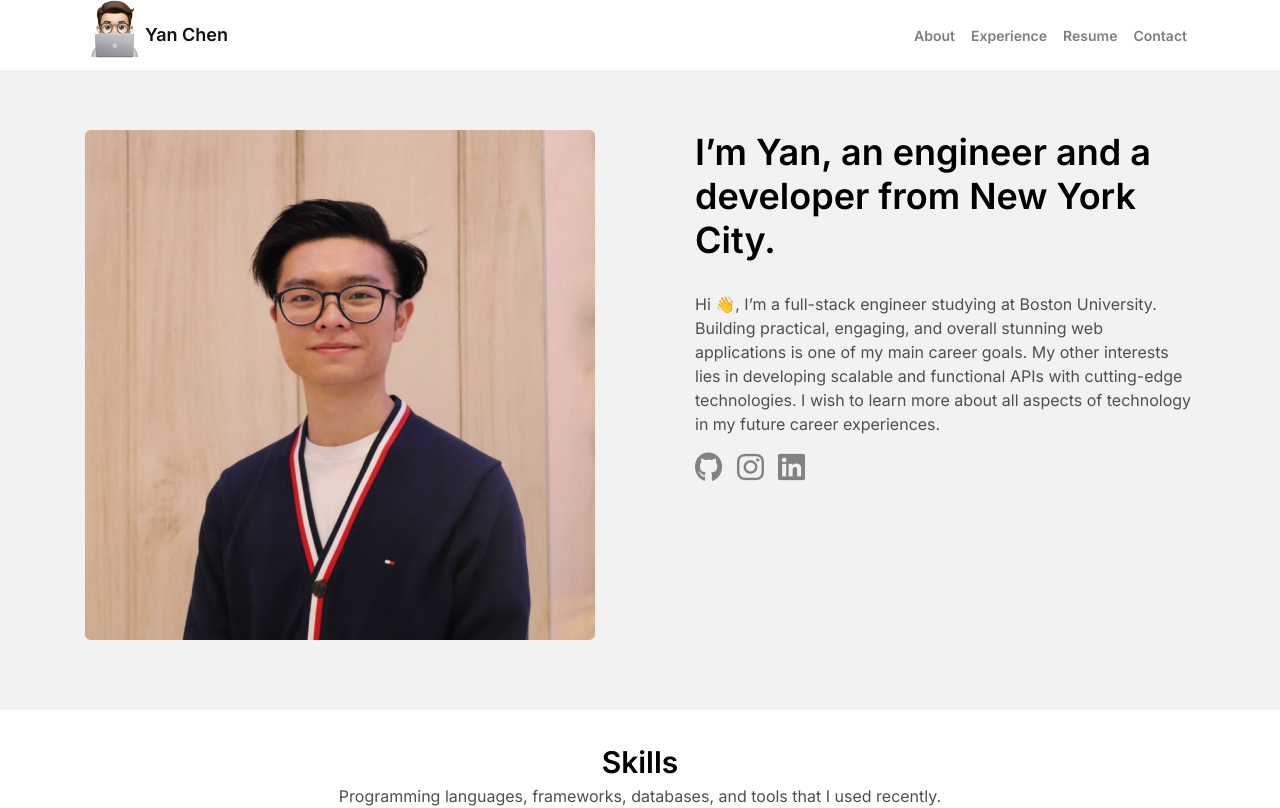
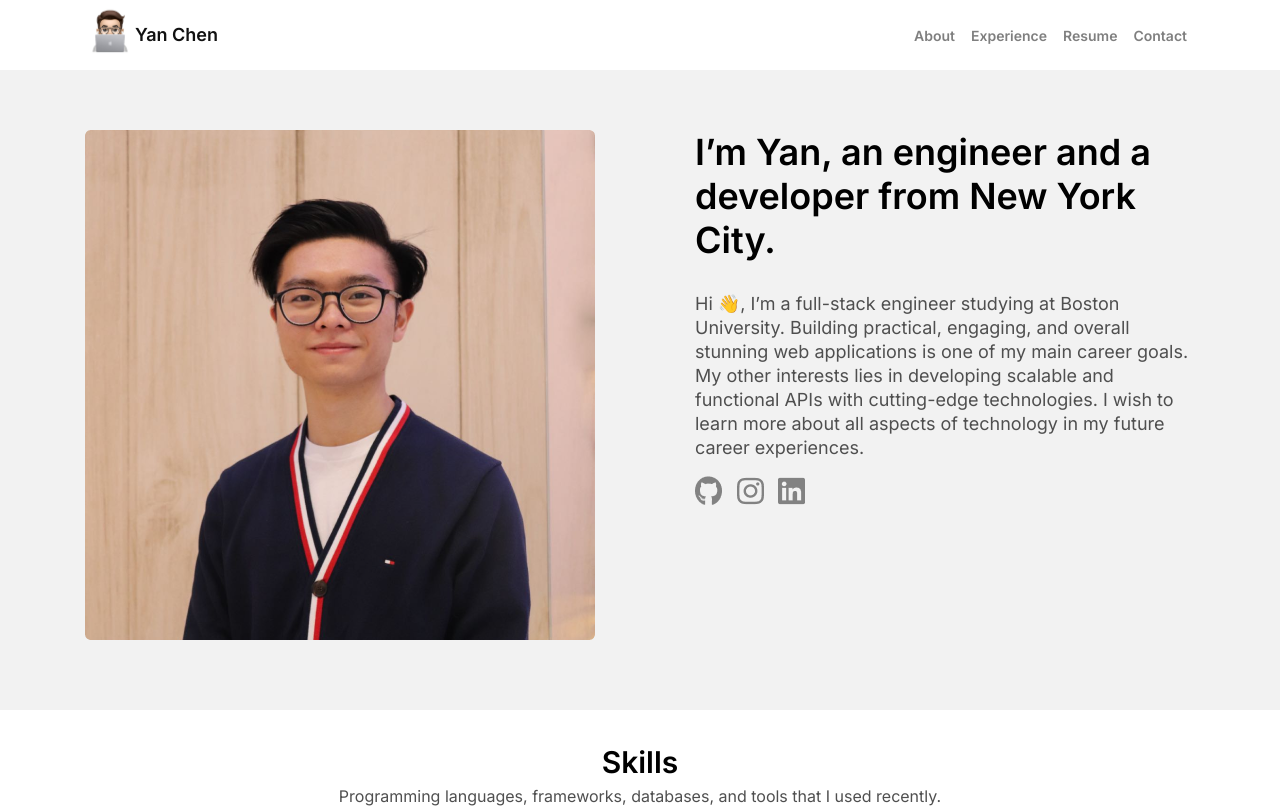
Before and after one commit to yanchen01/yanchen01.github.io, a React (Create React App) app: page / in a window 1280 px wide. Shown: the top 808 px of the page. Built offline with nearby package versions, Linux system fonts and the light colour scheme.

Commit message:
pushing code for personal website

```diff
--- a/src/components/Hero/Hero.module.css
+++ b/src/components/Hero/Hero.module.css
@@ -17,12 +17,8 @@
 	margin-top: 30px;
 }
 
-.AboutDescription:hover {
-	zoom: 1.2;
-}
-
 .AboutDescriptionText {
-	font-size: 16px;
+	font-size: 18px;
 	line-height: 24px;
 	color: #4f4f4f;
 }
--- a/src/components/Logo/Logo.js
+++ b/src/components/Logo/Logo.js
@@ -1,11 +1,7 @@
 import React from 'react';
-import memojiLogo from '../../assets/images/memoji.png';
+import memojiLogo from '../../assets/images/logo.jpg';
 import styles from './Logo.module.css';
 
-const Logo = () => (
-	<div className={styles.Logo}>
-		<img src={memojiLogo} alt="Memoji" />
-	</div>
-);
+const Logo = () => <img className={styles.Logo} src={memojiLogo} alt="Memoji" />;
 
 export default Logo;
--- a/src/components/Logo/Logo.module.css
+++ b/src/components/Logo/Logo.module.css
@@ -0,0 +1,4 @@
+.Logo {
+    width: 50px;
+    height: 50px;
+}
--- a/src/components/Portfolio/Portfolio.js
+++ b/src/components/Portfolio/Portfolio.js
@@ -62,13 +62,10 @@ const Portfolio = () => (
 				{Projects.map((project) => (
 					<Col sm={12} lg={6} key={project.title}>
 						<Card className={styles.Card}>
+							<a href={project.link} target="_blank" rel="noopener noreferrer">
 								<Card.Img className={styles.Image} variant="top" src={project.image} />
 								<Card.Body>
-								<Card.Title>
-									<a href={project.link} target="_blank" rel="noopener noreferrer">
-										{project.title}
-									</a>
-								</Card.Title>
+									<Card.Title className={styles.CardTitle}>{project.title}</Card.Title>
 									<div className={styles.TechStackTags}>
 										{project.techStack.map((tech) => (
 											<div className={styles.TechStackTag} key={tech}>
@@ -78,6 +75,7 @@ const Portfolio = () => (
 									</div>
 									<Card.Text className={styles.Caption}>{project.description}</Card.Text>
 								</Card.Body>
+							</a>
 						</Card>
 					</Col>
 				))}
--- a/src/components/Portfolio/Portfolio.module.css
+++ b/src/components/Portfolio/Portfolio.module.css
@@ -4,20 +4,16 @@
 	margin-bottom: 0;
 }
 
-.Image:hover {
-	opacity: 0.8;
-}
-
 .Card {
 	width: 100%;
 	filter: drop-shadow(0px 1px 2px rgba(0, 0, 0, 0.05));
-    border-radius: 6px;
-    margin: 40px 30px 0 0;
+	border-radius: 6px;
+	margin: 40px 30px 0 0;
 }
 
 .Card:hover {
-	border: 2px  solid #4292fc;
-	zoom: 1.1;
+	border: 2px solid #4292fc;
+	opacity: 0.8;
 }
 
 @media (max-width: 629px) {
@@ -26,16 +22,20 @@
 	}
 }
 
+.Card a {
+	text-decoration: none;
+}
+
 .CardBody {
 	padding: 20px;
 }
 
-.Card a {
+.CardTitle {
 	text-decoration: none;
 	color: #000;
 }
 
-.Card a:hover {
+.CardTitle:hover {
 	text-decoration-line: underline;
 }
 
--- a/src/components/UI/Navigation/Navbar/Navbar.js
+++ b/src/components/UI/Navigation/Navbar/Navbar.js
@@ -10,9 +10,7 @@ const Navbar = () => (
 	<NavBar fixed="top" expand="lg" className={styles.Navbar}>
 		<Container>
 			<NavBar.Brand href="#top" className={styles.Brand}>
-				<div className={styles.Logo}>
-					<Logo />
-				</div>
+				<Logo />
 				<span className={styles.BrandText}>Yan Chen</span>
 			</NavBar.Brand>
 			<NavigationItems />
--- a/src/components/UI/Navigation/Navbar/Navbar.module.css
+++ b/src/components/UI/Navigation/Navbar/Navbar.module.css
@@ -10,10 +10,6 @@
 	align-items: center;
 }
 
-.Logo {
-	height: 80%;
-}
-
 .BrandText {
 	font-weight: 600;
 	font-size: 18px;
@@ -23,7 +19,6 @@
 	color: #111111;
 }
 
-
 @media (max-width: 629px) {
 	.Brand {
 		display: none;
```
Also changed, not shown: src/assets/images/logo.jpg (added). Lines whose indentation alone changed are shown as unchanged.
